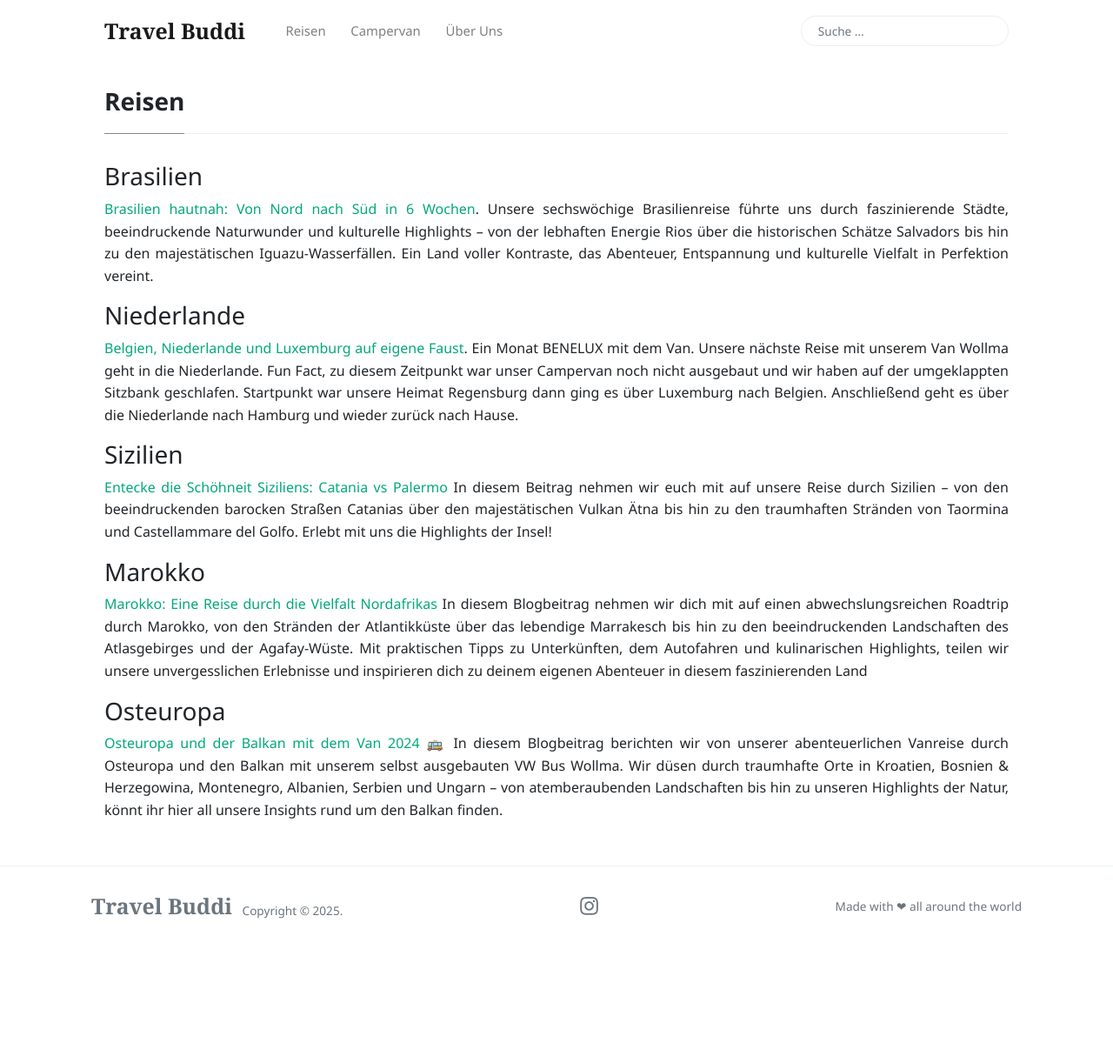
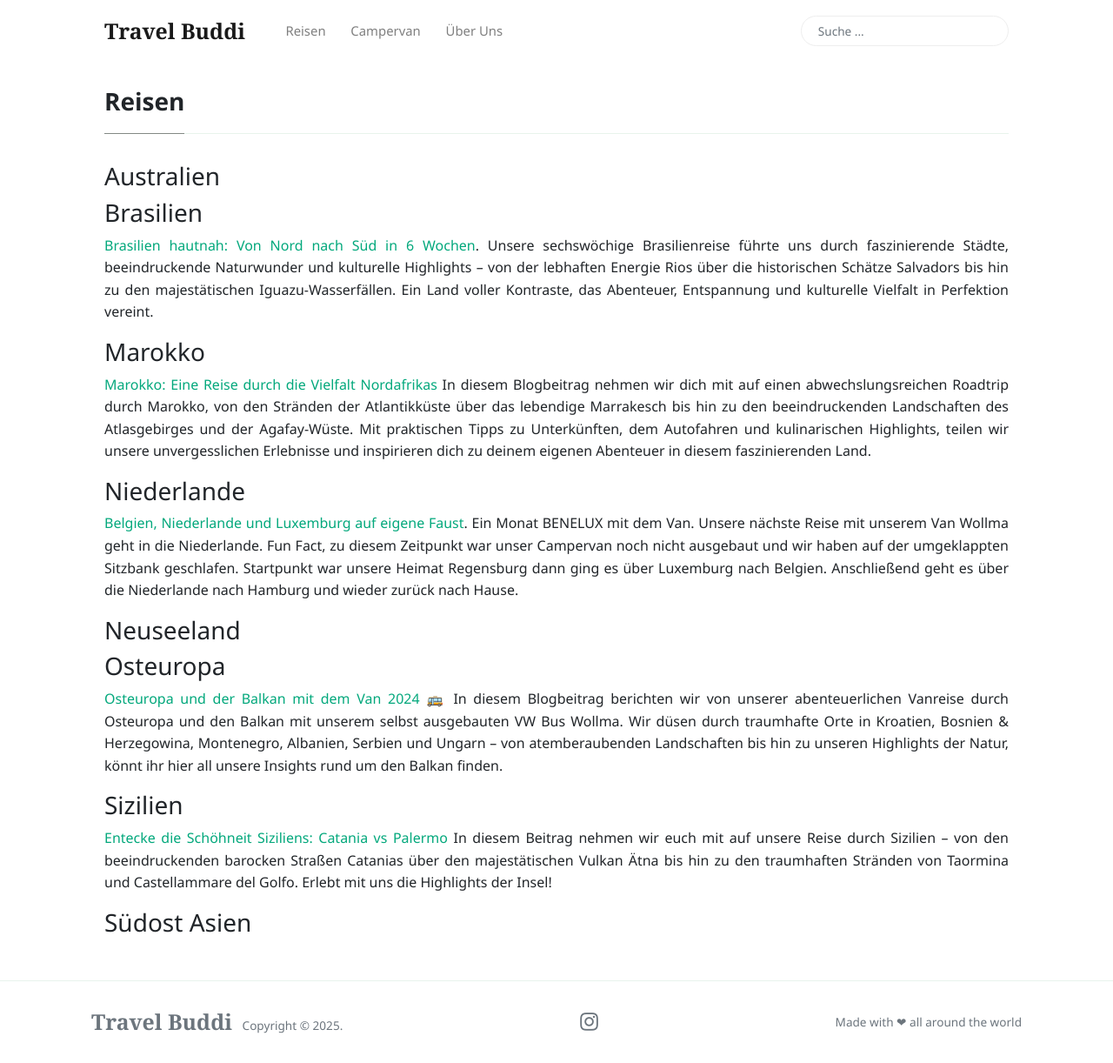
Before and after one commit to travelbuddi/travelbuddi.github.io, a Jekyll site: the page built from _pages/reisen.md, in a window 1280 px wide and 1222 px high. Shown: the whole window at 87% size. Built offline with Jekyll 4.4.1, drawn with Linux system fonts in a browser that asks for light colours; nearby versions of some CDN libraries.

Commit message:
Update Reisen

```diff
--- a/_pages/reisen.md
+++ b/_pages/reisen.md
@@ -3,21 +3,26 @@ title: "Reisen"
 permalink: "/reisen.html"
 ---
 
+### Australien
 
 ### Brasilien
 <a href="{% post_url 2022-09-24-brazil %}">Brasilien hautnah: Von Nord nach Süd in 6 Wochen</a>. Unsere sechswöchige Brasilienreise führte uns durch faszinierende Städte, beeindruckende Naturwunder und kulturelle Highlights – von der lebhaften Energie Rios über die historischen Schätze Salvadors bis hin zu den majestätischen Iguazu-Wasserfällen. Ein Land voller Kontraste, das Abenteuer, Entspannung und kulturelle Vielfalt in Perfektion vereint.
 
+### Marokko
+<a href="{% post_url 2024-02-22-morocco %}">Marokko: Eine Reise durch die Vielfalt Nordafrikas</a>
+In diesem Blogbeitrag nehmen wir dich mit auf einen abwechslungsreichen Roadtrip durch Marokko, von den Stränden der Atlantikküste über das lebendige Marrakesch bis hin zu den beeindruckenden Landschaften des Atlasgebirges und der Agafay-Wüste. Mit praktischen Tipps zu Unterkünften, dem Autofahren und kulinarischen Highlights, teilen wir unsere unvergesslichen Erlebnisse und inspirieren dich zu deinem eigenen Abenteuer in diesem faszinierenden Land.
+
 ### Niederlande
 <a href="{% post_url 2023-02-06-benelux %}">Belgien, Niederlande und Luxemburg auf eigene Faust</a>. Ein Monat BENELUX mit dem Van. Unsere nächste Reise mit unserem Van Wollma geht in die Niederlande. Fun Fact, zu diesem Zeitpunkt war unser Campervan noch nicht ausgebaut und wir haben auf der umgeklappten Sitzbank geschlafen. Startpunkt war unsere Heimat Regensburg dann ging es über Luxemburg nach Belgien. Anschließend geht es über die Niederlande nach Hamburg und wieder zurück nach Hause.
+
+### Neuseeland
+
+### Osteuropa
+<a href="{% post_url 2024-09-24-Osteuropa-Balkan %}">Osteuropa und der Balkan mit dem Van 2024 🚌</a>
+In diesem Blogbeitrag berichten wir von unserer abenteuerlichen Vanreise durch Osteuropa und den Balkan mit unserem selbst ausgebauten VW Bus Wollma. Wir düsen durch traumhafte Orte in Kroatien, Bosnien & Herzegowina, Montenegro, Albanien, Serbien und Ungarn – von atemberaubenden Landschaften bis hin zu unseren Highlights der Natur, könnt ihr hier all unsere Insights rund um den Balkan finden.
 
 ### Sizilien
 <a href="{% post_url 2023-11-01-sicily %}">Entecke die Schöhneit Siziliens: Catania vs Palermo</a>
 In diesem Beitrag nehmen wir euch mit auf unsere Reise durch Sizilien – von den beeindruckenden barocken Straßen Catanias über den majestätischen Vulkan Ätna bis hin zu den traumhaften Stränden von Taormina und Castellammare del Golfo. Erlebt mit uns die Highlights der Insel!
 
-### Marokko
-<a href="{% post_url 2024-02-22-morocco %}">Marokko: Eine Reise durch die Vielfalt Nordafrikas</a>
-In diesem Blogbeitrag nehmen wir dich mit auf einen abwechslungsreichen Roadtrip durch Marokko, von den Stränden der Atlantikküste über das lebendige Marrakesch bis hin zu den beeindruckenden Landschaften des Atlasgebirges und der Agafay-Wüste. Mit praktischen Tipps zu Unterkünften, dem Autofahren und kulinarischen Highlights, teilen wir unsere unvergesslichen Erlebnisse und inspirieren dich zu deinem eigenen Abenteuer in diesem faszinierenden Land
-
-### Osteuropa
-<a href="{% post_url 2024-09-24-Osteuropa-Balkan %}">Osteuropa und der Balkan mit dem Van 2024 🚌</a>
-In diesem Blogbeitrag berichten wir von unserer abenteuerlichen Vanreise durch Osteuropa und den Balkan mit unserem selbst ausgebauten VW Bus Wollma. Wir düsen durch traumhafte Orte in Kroatien, Bosnien & Herzegowina, Montenegro, Albanien, Serbien und Ungarn – von atemberaubenden Landschaften bis hin zu unseren Highlights der Natur, könnt ihr hier all unsere Insights rund um den Balkan finden.
+### Südost Asien
```
